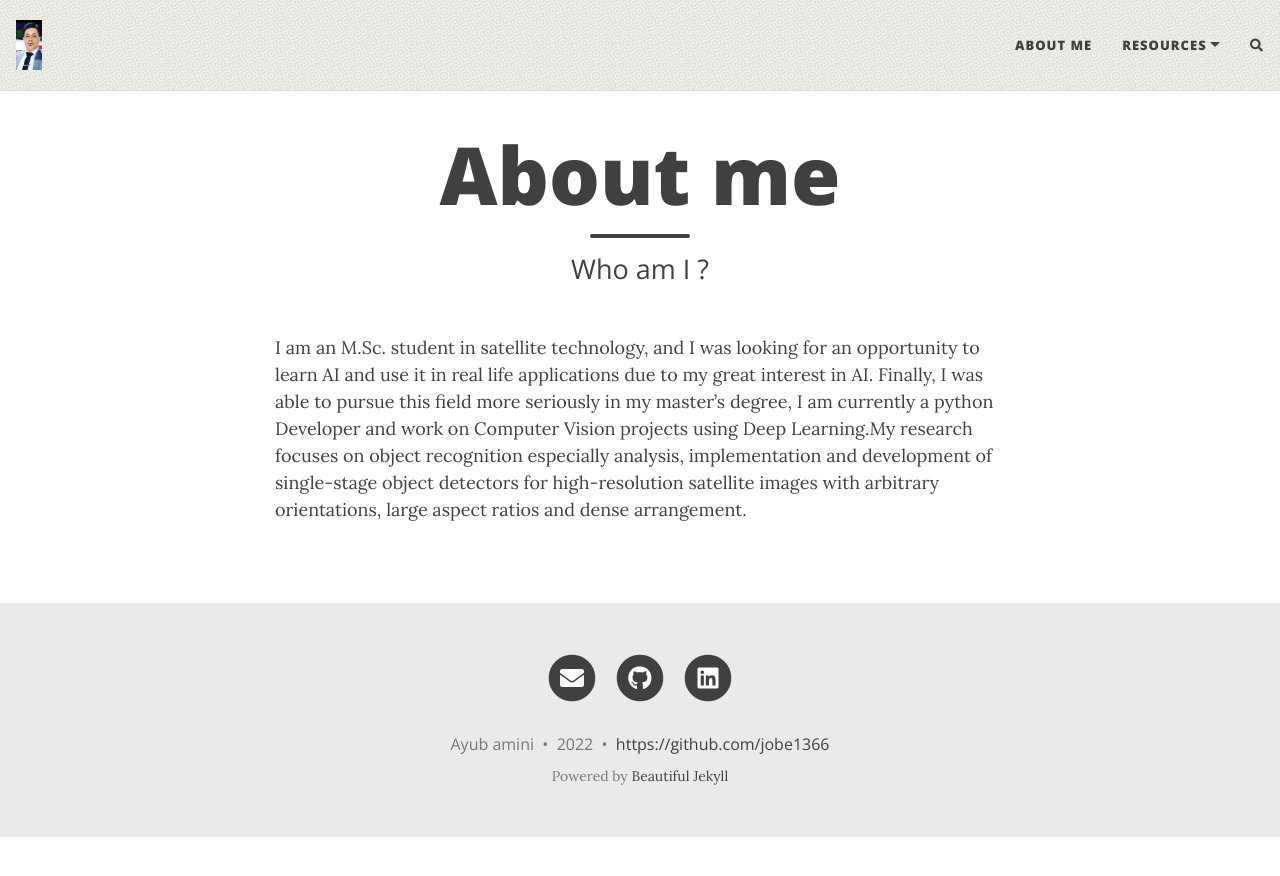
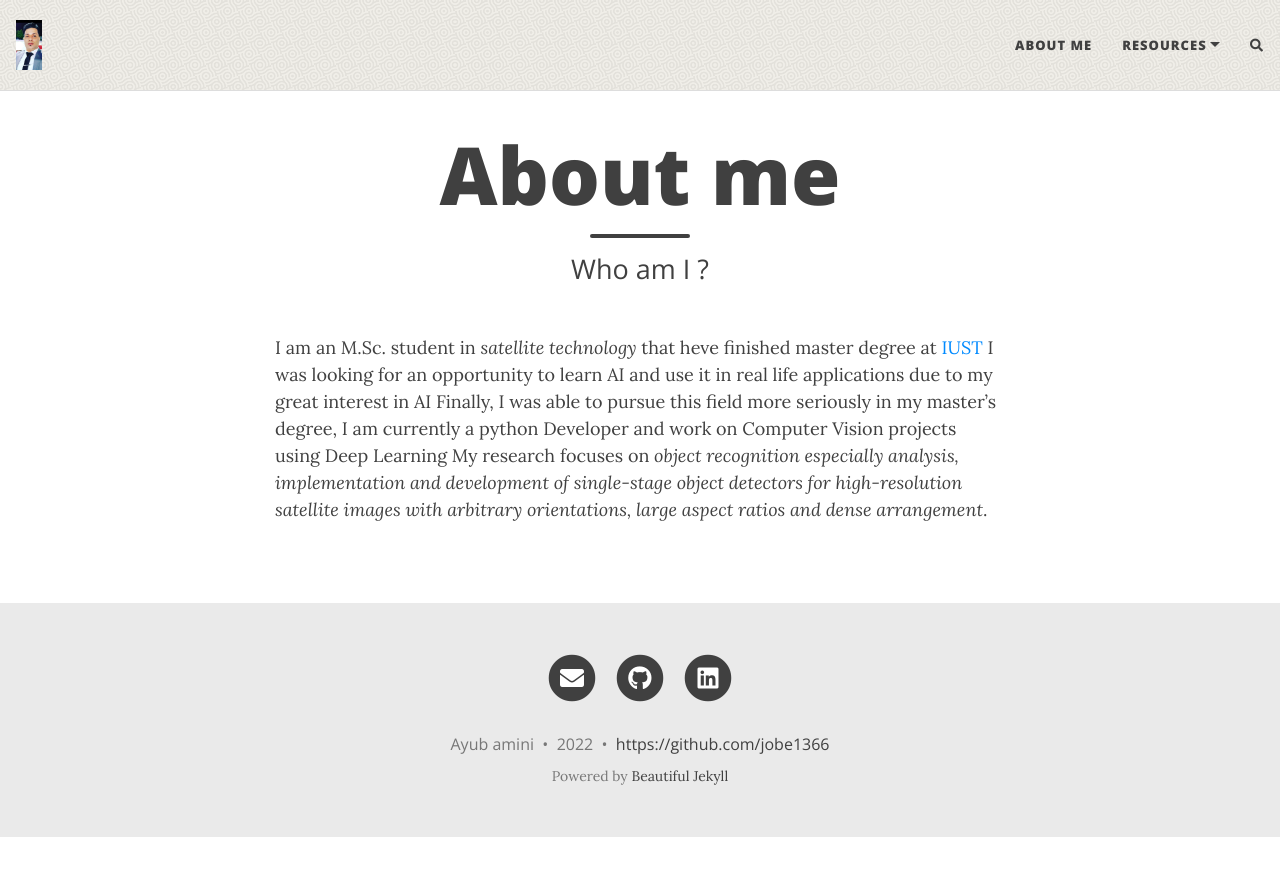
Before and after one commit to jobe1366/AYUB_AMINI.github.io, a Jekyll site: the page built from aboutme.md, in a window 1280 px wide. Shown: the top 876 px of the page. Built offline with Jekyll 4.4.1, drawn with Linux system fonts in a browser that asks for light colours; nearby versions of some CDN libraries; comment, search, counter and statistics services are not loaded.

Commit message:
Update aboutme.md

```diff
--- a/aboutme.md
+++ b/aboutme.md
@@ -3,4 +3,4 @@
 title: About me
 subtitle: Who am I ?
 ---
-I am an M.Sc. student in satellite technology, and I was looking for an opportunity to learn AI and use it in real life applications due to my great interest in AI. Finally, I was able to pursue this field more seriously in my master's degree, I am currently a python Developer and work on Computer Vision projects using Deep Learning.My research focuses on object recognition especially analysis, implementation and development of single-stage object detectors for high-resolution satellite images with arbitrary orientations, large aspect ratios and dense arrangement.
+I am an M.Sc. student in _satellite technology_ that heve finished master degree at [IUST](https://en.wikipedia.org/wiki/Iran_University_of_Science_and_Technology) I was looking for an opportunity to learn AI and use it in real life applications due to my great interest in AI Finally, I was able to pursue this field more seriously in my master's degree, I am currently a python Developer and work on Computer Vision projects using Deep Learning My research focuses on _object recognition especially analysis, implementation and development of single-stage object detectors for high-resolution satellite images with arbitrary orientations, large aspect ratios and dense arrangement_.
```
